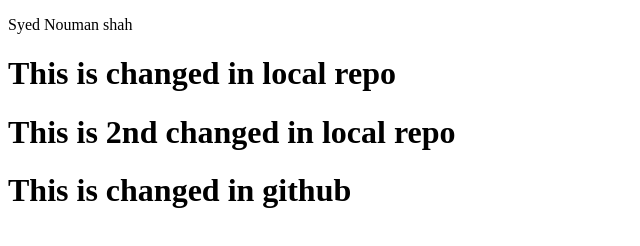
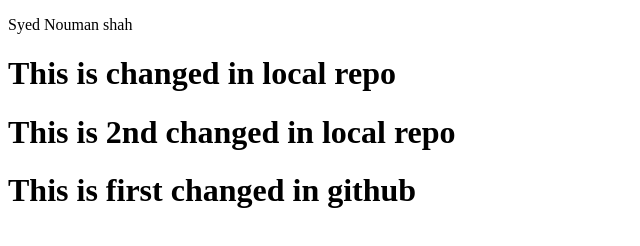
Before and after one commit to NoumanShah042/basicHTML.github.io, a plain HTML site: page index.html in a window 1280 px wide. Shown: the whole page, without its empty margins (0-640 px from the left). Drawn offline with Linux system fonts and the light colour scheme.

Commit message:
add first

```diff
--- a/index.html
+++ b/index.html
@@ -12,7 +12,7 @@
     <p>Syed Nouman shah</p>
     <h1>This is changed in local repo</h1>
     <h1>This is 2nd changed in local repo</h1>
-    <h1>This is  changed in github</h1>
+    <h1>This is  first changed in github</h1>
 
 
 
```
